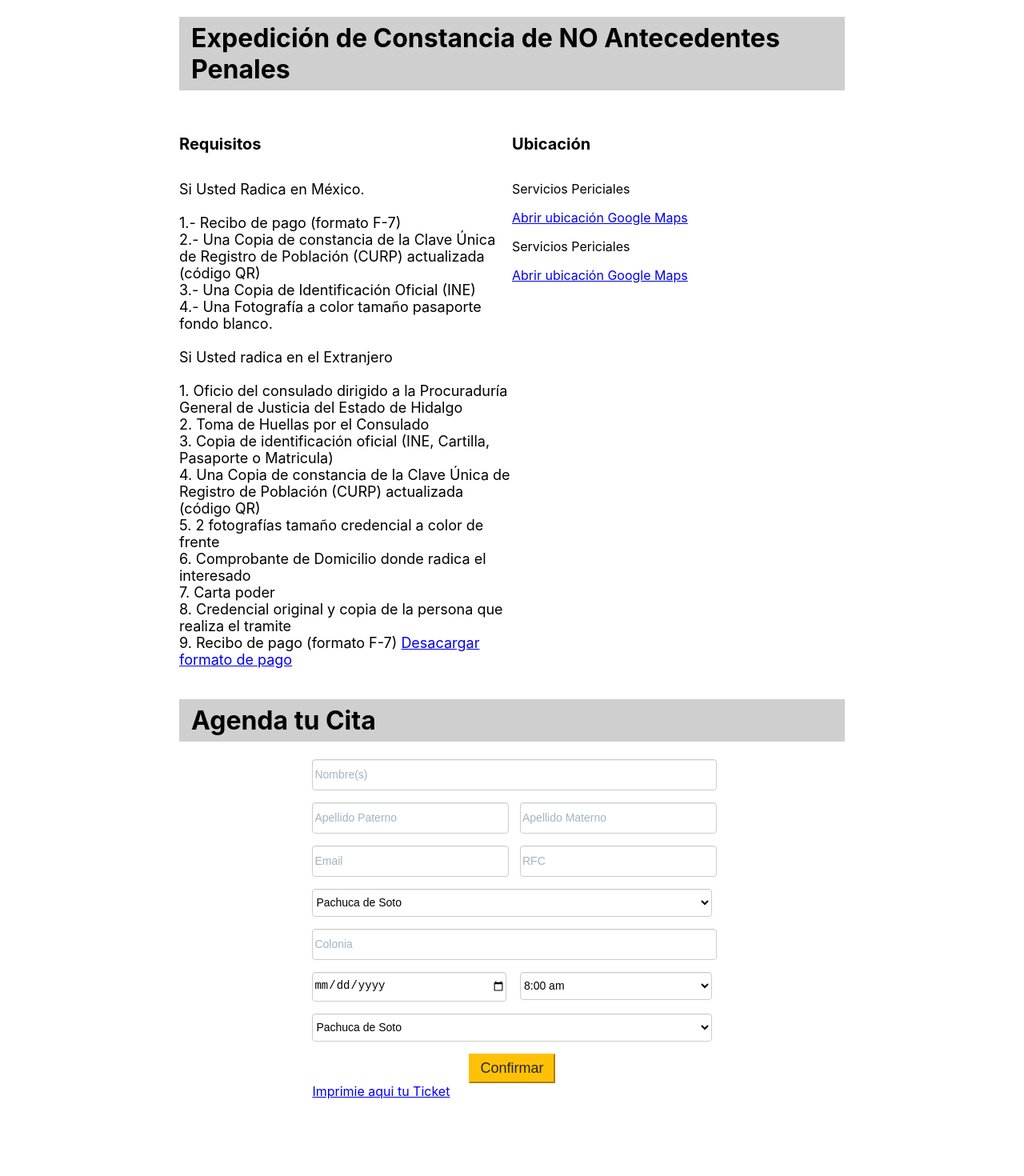
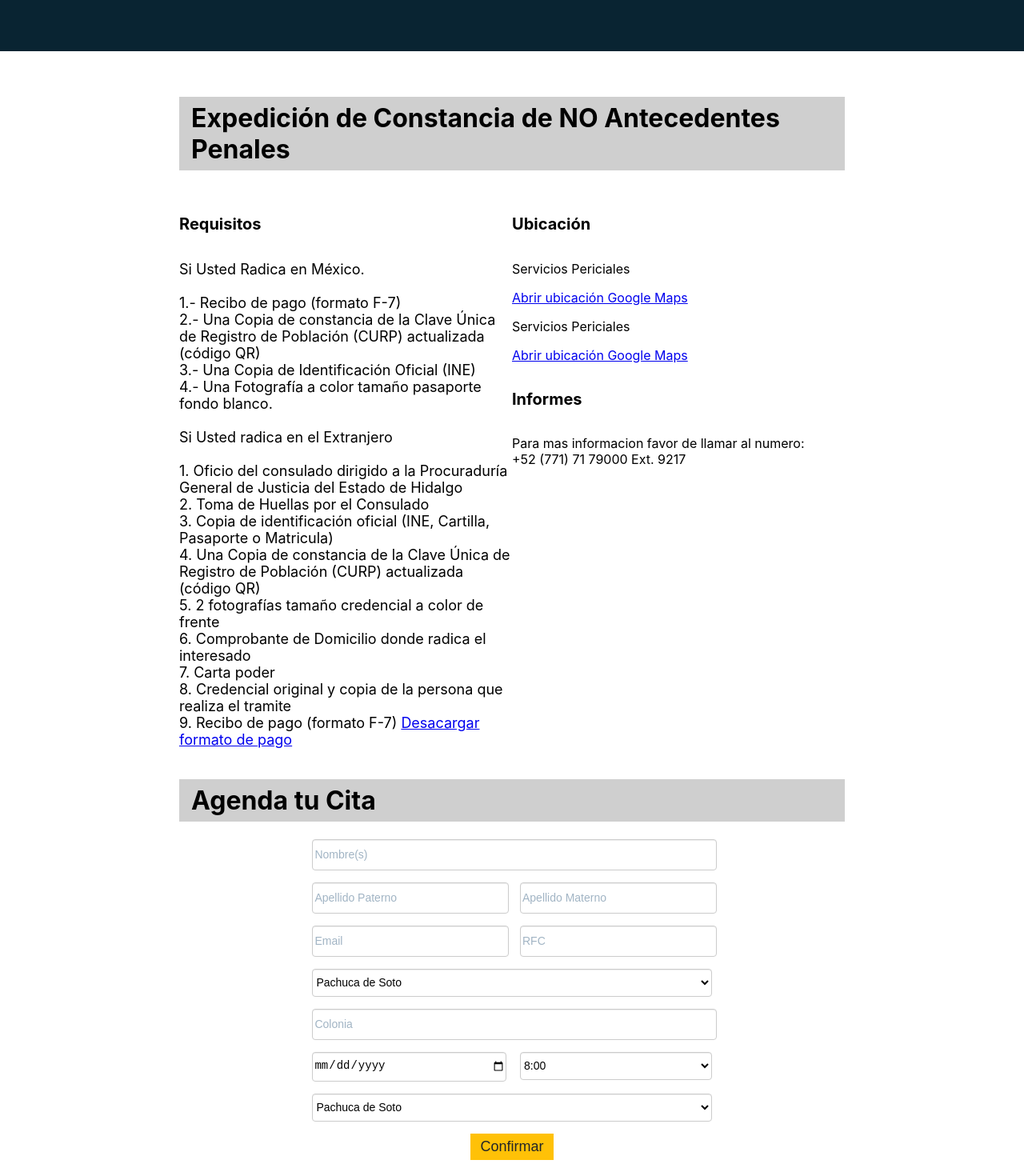
Before and after one commit to SaulSandovalM/Citas, a React (Create React App) app: page / in a window 1280 px wide. Shown: the top 1470 px of the page at 80% size. Built offline with nearby package versions, Linux system fonts and the light colour scheme.

Commit message:
imprimir ticket con data

```diff
--- a/src/App.js
+++ b/src/App.js
@@ -1,9 +1,9 @@
 import React, { Component } from 'react';
 import {Routes} from './Routes';
-//import Nav from './components/nav/Nav';
+import Nav from './components/nav/Nav';
 import Footer from './components/footer/Footer';
-//import SideDrawer from './components/sidedrawer/SideDrawer';
-//import Backdrop from './components/backdrop/Backdrop';
+import SideDrawer from './components/sidedrawer/SideDrawer';
+import Backdrop from './components/backdrop/Backdrop';
 
 class App extends Component {
   state = {
@@ -25,17 +25,17 @@ class App extends Component {
   };
 
   render() {
-    //let backdrop;
+    let backdrop;
 
-    //if (this.state.sideDrawerOpen) {
-      //backdrop = <Backdrop click={this.backdropClickHandler} />;
-    //}
+    if (this.state.sideDrawerOpen) {
+      backdrop = <Backdrop click={this.backdropClickHandler} />;
+    }
 
     return (
       <div className="nav-height-app">
-        {/*<Nav drawerClickHandler={this.drawerToggleClickHandler}/>
+        <Nav drawerClickHandler={this.drawerToggleClickHandler}/>
         <SideDrawer show={this.state.sideDrawerOpen}/>
-        {backdrop}*/}
+        {backdrop}
         <Routes />
         <Footer />
       </div>
--- /dev/null
+++ b/src/components/backdrop/Backdrop.css
@@ -0,0 +1,9 @@
+.backdrop {
+  position: fixed;
+  width: 100%;
+  height: 100%;
+  background: rgba(0, 0, 0, 0.3);
+  z-index: 100;
+  top: 0;
+  left: 0;
+}
--- /dev/null
+++ b/src/components/backdrop/Backdrop.js
@@ -0,0 +1,8 @@
+import React from 'react';
+import './Backdrop.css'
+
+const backdrop = props => (
+  <div className="backdrop" onClick={props.click}>
+  </div>
+);
+export default backdrop;
--- a/src/components/footer/Footer.css
+++ b/src/components/footer/Footer.css
@@ -1,5 +1,6 @@
 .footer-container {
-  background: #FFF;
+  background: #092432;
+  height: 200px;
 }
 .legal {
   color: #000;
--- a/src/components/home/Home.js
+++ b/src/components/home/Home.js
@@ -10,7 +10,20 @@ class Home extends Component {
       form: [],
       alert: false,
       alertData: {},
+      nombre: '',
+      apellidop: '',
+      apellidom: '',
+      sede: '',
+      fecha: '',
+      hora: '',
+      isHidden: true
     };
+  }
+
+  toggleHidden () {
+    this.setState({
+      isHidden: !this.state.isHidden
+    })
   }
 
   showAlert(type, message) {
@@ -54,6 +67,14 @@ class Home extends Component {
       hora: this.inputHora.value,
       sede: this.inputSede.value
     };
+    this.setState({
+      nombre: this.inputNombre.value,
+      apellidop: this.inputApellidop.value,
+      apellidom: this.inputApellidom.value,
+      fecha: this.inputFecha.value,
+      hora: this.inputHora.value,
+      sede: this.inputSede.value
+    })
     if (params.nombre && params.apellidop && params.apellidom && params.email && params.rfc && params.municipio && params.colonia && params.fecha && params.hora && params.sede) {
       firebaseConf.database().ref('agenda-cita').push(params).then(() => {
         this.showAlert('success', 'Tu solicitud fue enviada, no olvides realizar tu pago antes de ir a tu cita.');
@@ -66,15 +87,9 @@ class Home extends Component {
     };
   }
 
-  toggleHidden () {
-    this.setState({
-      isHidden: !this.state.isHidden
-    })
-  }
-
   render() {
     return (
-      <div style={{width: '100%', justifyContent: 'center', display: 'flex', zIndex: '100'}}>
+      <div style={{width: '100%', justifyContent: 'center', display: 'flex', zIndex: '100', paddingTop: '100px'}}>
         <div style={{justifyContent: 'left', zIndex: '200'}}>
           {this.state.alert && <div className={`alert alert-${this.state.alertData.type}`} role='alert'>
             <div className='container'>
@@ -124,7 +139,9 @@ class Home extends Component {
               <p>Servicios Periciales</p>
               <a href="https://www.google.com.mx/maps/place/Servicios+Periciales/@20.0645574,-98.7844438,18z/data=!4m5!3m4!1s0x0:0x3c9746ad18bdeb6d!8m2!3d20.065287!4d-98.7853584">Abrir ubicación Google Maps</a>
               <p>Servicios Periciales</p>
-              <a href="https://www.google.com.mx/maps/place/Servicios+Periciales/@20.0645574,-98.7844438,18z/data=!4m5!3m4!1s0x0:0x3c9746ad18bdeb6d!8m2!3d20.065287!4d-98.7853584">Abrir ubicación Google Maps</a>
+              <a href="https://www.google.com.mx/maps/place/Agencia+del+Ministerio+Publico/@21.1496548,-98.4171,18z/data=!4m8!1m2!2m1!1sAgencia+de+Ministerio+P%C3%BAblico!3m4!1s0x85d727a12b89e037:0xb4b27e217d3f0a5e!8m2!3d21.1495294!4d-98.4171117">Abrir ubicación Google Maps</a>
+              <h5 className="title-r">Informes</h5>
+              <p>Para mas informacion favor de llamar al numero: <br></br>+52 (771) 71 79000 Ext. 9217</p>
             </div>
           </div>
 
@@ -284,28 +301,30 @@ class Home extends Component {
                   <div className="card-container-r2">
                     <div className='porcent-r'>
                       <input
-                        min="2020-01" max="2020-12"
+                        min="2020-03-01"
+                        max="2020-06-31"
                         type="date"
                         className="cell-r"
                         id='fecha'
                         placeholder='Fecha'
+                        dateFormat="MMMM d, yyyy h:mm aa"
+                        required
                         ref={fecha => this.inputFecha = fecha} />
                     </div>
                     <div className='porcent-r2'>
                       <select className="form-control-r" ref={hora => this.inputHora = hora}>
-                        <option id='hora'>8:00 am</option>
-                        <option id='hora'>9:00 am</option>
-                        <option id='hora'>10:00 am</option>
-                        <option id='hora'>11:00 am</option>
-                        <option id='hora'>12:00 pm</option>
-                        <option id='hora'>13:00 pm</option>
-                        <option id='hora'>14:00 pm</option>
-                        <option id='hora'>15:00 pm</option>
-                        <option id='hora'>16:00 pm</option>
-                        <option id='hora'>17:00 pm</option>
-                        <option id='hora'>18:00 pm</option>
-                        <option id='hora'>19:00 pm</option>
-                        <option id='hora'>20:00 pm</option>
+                        <option id='hora'>8:00</option>
+                        <option id='hora'>9:00</option>
+                        <option id='hora'>10:00</option>
+                        <option id='hora'>11:00</option>
+                        <option id='hora'>12:00</option>
+                        <option id='hora'>13:00</option>
+                        <option id='hora'>14:00</option>
+                        <option id='hora'>15:00</option>
+                        <option id='hora'>16:00</option>
+                        <option id='hora'>17:00</option>
+                        <option id='hora'>18:00</option>
+                        <option id='hora'>19:00</option>
                       </select>
                     </div>
                   </div>
@@ -318,13 +337,38 @@ class Home extends Component {
                     </div>
                   </div>
                   <div className="presentation-cta">
-                    <button type='submit' className="boton-color2">Confirmar</button>
+                    <button type='submit' className="boton-color2" onClick={this.toggleHidden.bind(this)}>Confirmar</button>
                   </div>
-                  <ReactToPrint
+                  {!this.state.isHidden && <ReactToPrint
                     trigger={() => <a href="/#">Imprimie aqui tu Ticket</a>}
                     content={() => this.componentRef}
-                  />
-                  <ComponentToPrint ref={el => (this.componentRef = el)}/>
+                  />}
+                  <div className='print-source' style={{padding: '20px'}} ref={el => (this.componentRef = el)}>
+                    <div className="row-ti">
+                      <img src={'https://firebasestorage.googleapis.com/v0/b/citas-f171e.appspot.com/o/5e74eab95d5a0_1584720603_5e74eab95d53b%20(1).png?alt=media&token=08fc00ea-9814-4419-a6d0-549e03bbcb00'} alt='' className='img-cc'/>
+                      <div className="column-t">
+                        <p className="name-size">Cita</p>
+                        <p className="name-size2">{this.state.fecha}, {this.state.hora}</p>
+                      </div>
+                    </div>
+                    <div className="column-t row-ti">
+                      <div className="column-t">
+                        <p className="name-size">Nombre</p>
+                        <p className="name-size2">{this.state.nombre}{this.state.apellidop}</p>
+                      </div>
+                      <div className="column-t">
+                        <p className="name-size">Ubicación</p>
+                        <p className="name-size2">{this.state.sede}</p>
+                      </div>
+                      <div className="column-t">
+                        <p className="name-size">Observaciones</p>
+                        <p className="name-size3">
+                          Le recordamos que en el caso de pagar en BBVA y Santander el pago tardara en
+                          reflejarse en un tiempo de 48 horas aproximadamente.
+                        </p>
+                      </div>
+                    </div>
+                  </div>
                 </form>
               </div>
             </div>
@@ -338,36 +382,4 @@ class Home extends Component {
   }
 }
 
-class ComponentToPrint extends React.Component {
-  render() {
-    return (
-      <div className='print-source' style={{padding: '20px'}}>
-        <div className="row-ti">
-          <img src={'https://cdn.hidalgo.gob.mx/logo_hgo_2019.png'} alt='' className='img-cc'/>
-          <div className="column-t">
-            <p className="name-size">Folio de Atención</p>
-            <p className="name-size3">20032011</p>
-            <p className="name-size">Cita</p>
-            <p className="name-size2">20 Abril, 11:00</p>
-          </div>
-        </div>
-        <div className="column-t row-ti">
-          <div className="column-t">
-            <p className="name-size">Nombre</p>
-            <p className="name-size2">Saul Sandoval Mondragon</p>
-          </div>
-          <div className="column-t">
-            <p className="name-size">Ubicación</p>
-            <p className="name-size2">Pachuca de Soto</p>
-          </div>
-          <div className="column-t">
-            <p className="name-size">Observaciones</p>
-            <p className="name-size3">Le recordamos que en el caso de pagar en BBVA y Santander el pago tardara en reflejarse en un tiempo de 48 horas aproximadamente.</p>
-          </div>
-        </div>
-      </div>
-    );
-  }
-}
-
 export default Home;
--- /dev/null
+++ b/src/components/nav/Nav.css
@@ -0,0 +1,114 @@
+.navbar {
+	position: fixed;
+	width: 100%;
+	background: #092432;
+	height: 64px;
+	z-index: 4;
+}
+.container-navbar {
+	background-color: #092432;
+  border-bottom: 1px solid transparent;
+  height: 56px;
+  margin: 0 auto;
+  position: relative;
+	padding-left: 24px;
+  padding-right: 24px;
+}
+.flex-center {
+	align-items: center;
+  -webkit-box-align: center;
+  display: flex;
+  height: 100%;
+}
+.logo-wrap {
+	height: 24px;
+}
+.logo {
+	background-color: transparent;
+  border: 0;
+  color: #767676;
+  cursor: pointer;
+  display: inline-block;
+  font-size: 14px;
+  height: auto;
+  margin: 0;
+  outline: none;
+  padding: 0;
+  position: relative;
+  text-decoration: none;
+  transition: color 350ms ease;
+}
+.logo-bg {
+	display: inline-block;
+	height: 24px;
+	width: 24px;
+}
+.products {
+	margin-left: 24px;
+}
+.products>button {
+  color: #3c4043;
+  line-height: 20px;
+  font-size: 14px;
+  font-weight: 400;
+}
+button {
+  background-color: transparent;
+  border: 0;
+  color: #767676;
+  cursor: pointer;
+  display: inline-block;
+  font-size: 14px;
+  height: auto;
+  margin: 0;
+  outline: none;
+  padding: 0;
+  position: relative;
+  text-decoration: none;
+  transition: color 350ms ease;
+}
+.chevron {
+	color: #3c4043;
+  line-height: 20px;
+  font-size: 14px;
+  font-weight: 400;
+	margin-left: 24px;
+}
+.search-icon-wrap {
+	position: relative;
+  width: 24px;
+	box-sizing: border-box;
+}
+.header-search-icon {
+	fill: #666;
+	background: none;
+  border: 0;
+  padding: 0;
+}
+.highlightable {
+	color: #5f6368;
+	fill: #5f6368;
+	transition: all 80ms ease-out;
+	display: inline-block;
+  height: 24px;
+  vertical-align: text-bottom;
+  width: 24px;
+}
+svg {
+  display: block;
+  height: inherit;
+  width: inherit;
+}
+.user-bg {
+	border-radius: 50%;
+	height: 100%;
+  width: 100%;
+}
+.container-user {
+	height: 32px;
+  border-radius: 50%;
+  width: 32px;
+}
+.navbar-spacer {
+	flex: 1;
+}
--- /dev/null
+++ b/src/components/nav/Nav.js
@@ -0,0 +1,22 @@
+import React from 'react';
+import {Link} from 'react-router-dom';
+import './Nav.css';
+//import logo from '../../assets/logo.jpg';
+//import user from '../../assets/user.jpeg';
+
+const Nav = props => (
+  <div className="navbar">
+    <div className="container-navbar">
+      <div className="flex-center">
+        <div className="logo-wrap">
+          {/*<Link to="/" className="logo">
+            <img src={logo} className="logo-bg" alt=""/>
+          </Link>*/}
+        </div>
+
+      </div>
+    </div>
+  </div>
+);
+
+export default Nav;
--- /dev/null
+++ b/src/components/sidedrawer/SideDrawer.css
@@ -0,0 +1,41 @@
+.side-drawer {
+  height: 100%;
+  background: #000;
+  background-size: auto;
+  box-shadow: 1px 0px 7px rgba(0, 0, 0, 0.5);
+  position: fixed;
+  top: 0;
+  left: 0;
+  width: 70%;
+  max-width: 400px;
+  z-index: 200;
+  transform: translateX(-100%);
+  transition: transform 0.3s ease-out;
+}
+.side-drawer-link {
+  text-decoration: none;
+  display: flex;
+  flex-direction: column;
+  color: #FFF;
+  height: 65px;
+  justify-content: center;
+  text-transform: uppercase;
+  font-weight: bold;
+  margin: 10%;
+  border: 1px solid #FFF;
+}
+.side-drawer.open {
+  transform: translateX(0);
+}
+@media (min-width: 1024px) {
+  .side-drawer {
+    display: none;
+  }
+}
+.menu-text {
+  top: 35px;
+  font-size: 1.5rem;
+  letter-spacing: 0em;
+  /* border-bottom: 4px solid #000; */
+  margin-left: 15px;
+}
--- /dev/null
+++ b/src/components/sidedrawer/SideDrawer.js
@@ -0,0 +1,34 @@
+import React from 'react';
+import './SideDrawer.css';
+import {Link} from 'react-router-dom';
+
+const SideDrawer = props => {
+  let drawerClasses = 'side-drawer';
+  if (props.show) {
+    drawerClasses = 'side-drawer open';
+  }
+
+  return (
+    <div className={drawerClasses}>
+      <div>
+        {/*<Link to="/" className="side-drawer-link">
+          <span className="menu-text">Productos</span>
+        </Link>*/}
+        <Link to="/Service" className="side-drawer-link">
+          <span className="menu-text">Servicios</span>
+        </Link>
+        <Link to="/Courses" className="side-drawer-link">
+          <span className="menu-text">Cursos</span>
+        </Link>
+        <Link to="/Team" className="side-drawer-link">
+          <span className="menu-text">Equipo</span>
+        </Link>
+        <Link to="/Community" className="side-drawer-link">
+          <span className="menu-text">Comunidad</span>
+        </Link>
+      </div>
+    </div>
+  );
+};
+
+export default SideDrawer;
```
Also changed, not shown: src/components/sidedrawer/DrawerToggleButton.css (added, +14 -0 lines), src/components/sidedrawer/DrawerToggleButton.js (added, +12 -0 lines), firebase.json.
